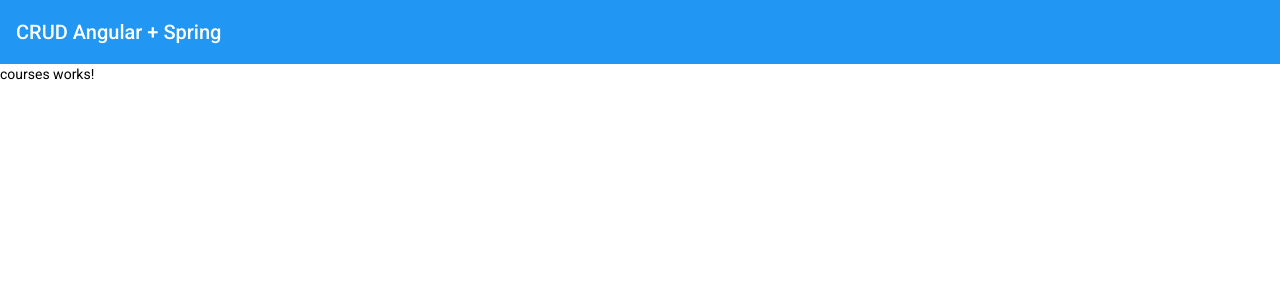
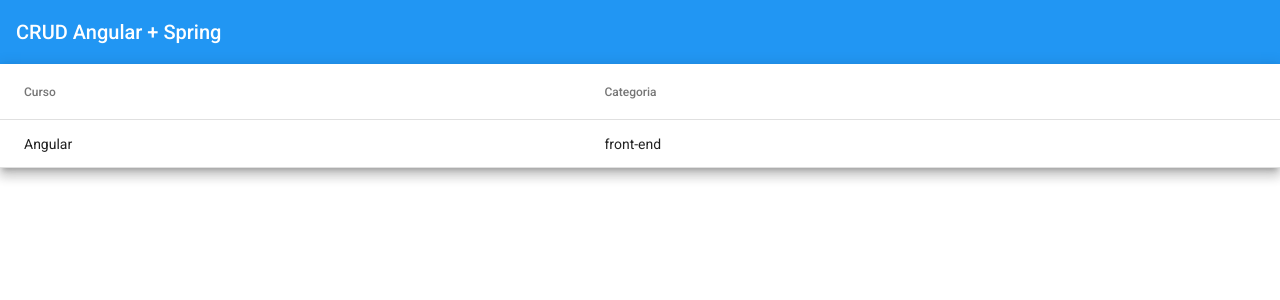
Before and after one commit to afkklein/crud-angular, an Angular app: page /courses in a window 1280 px wide. Shown: the top 300 px of the page. Built offline with nearby package versions, Linux system fonts and the light colour scheme.

Commit message:
Adicionando tabela e criando a interface course

```diff
--- a/src/app/courses/courses.module.ts
+++ b/src/app/courses/courses.module.ts
@@ -1,5 +1,6 @@
+import { CommonModule } from '@angular/common';
 import { NgModule } from '@angular/core';
-import { CommonModule } from '@angular/common';
+import { MatTableModule } from '@angular/material/table';
 
 import { CoursesRoutingModule } from './courses-routing.module';
 import { CoursesComponent } from './courses/courses.component';
@@ -11,7 +12,8 @@
   ],
   imports: [
     CommonModule,
-    CoursesRoutingModule
+    CoursesRoutingModule,
+    MatTableModule
   ]
 })
 export class CoursesModule { }
--- a/src/app/courses/courses/courses.component.html
+++ b/src/app/courses/courses/courses.component.html
@@ -1 +1,17 @@
-<p>courses works!</p>
+<table mat-table [dataSource]="courses" class="mat-elevation-z8">
+
+  <!-- Name Column -->
+  <ng-container matColumnDef="name">
+    <th mat-header-cell *matHeaderCellDef> Curso </th>
+    <td mat-cell *matCellDef="let course"> {{ course.name }} </td>
+  </ng-container>
+
+  <!-- Category Column -->
+  <ng-container matColumnDef="category">
+    <th mat-header-cell *matHeaderCellDef> Categoria </th>
+    <td mat-cell *matCellDef="let course"> {{ course.category }} </td>
+  </ng-container>
+
+  <tr mat-header-row *matHeaderRowDef="displayedColumns"></tr>
+  <tr mat-row *matRowDef="let row; columns: displayedColumns;"></tr>
+</table>
--- a/src/app/courses/courses/courses.component.scss
+++ b/src/app/courses/courses/courses.component.scss
@@ -0,0 +1,3 @@
+table {
+  width: 100%;
+}
--- a/src/app/courses/courses/courses.component.ts
+++ b/src/app/courses/courses/courses.component.ts
@@ -1,4 +1,5 @@
 import { Component, OnInit } from '@angular/core';
+import { Course } from '../model/course';
 
 @Component({
   selector: 'app-courses',
@@ -7,6 +8,11 @@
 })
 export class CoursesComponent implements OnInit {
 
+  courses: Course[] = [
+    { '_id': '1', 'name': 'Angular', 'category': 'front-end' }
+  ];
+  displayedColumns = ['name', 'category'];
+
   constructor() { }
 
   ngOnInit(): void {
--- /dev/null
+++ b/src/app/courses/model/course.ts
@@ -0,0 +1,5 @@
+export interface Course {
+  _id: string;
+  name: string;
+  category:  string;
+}
```
